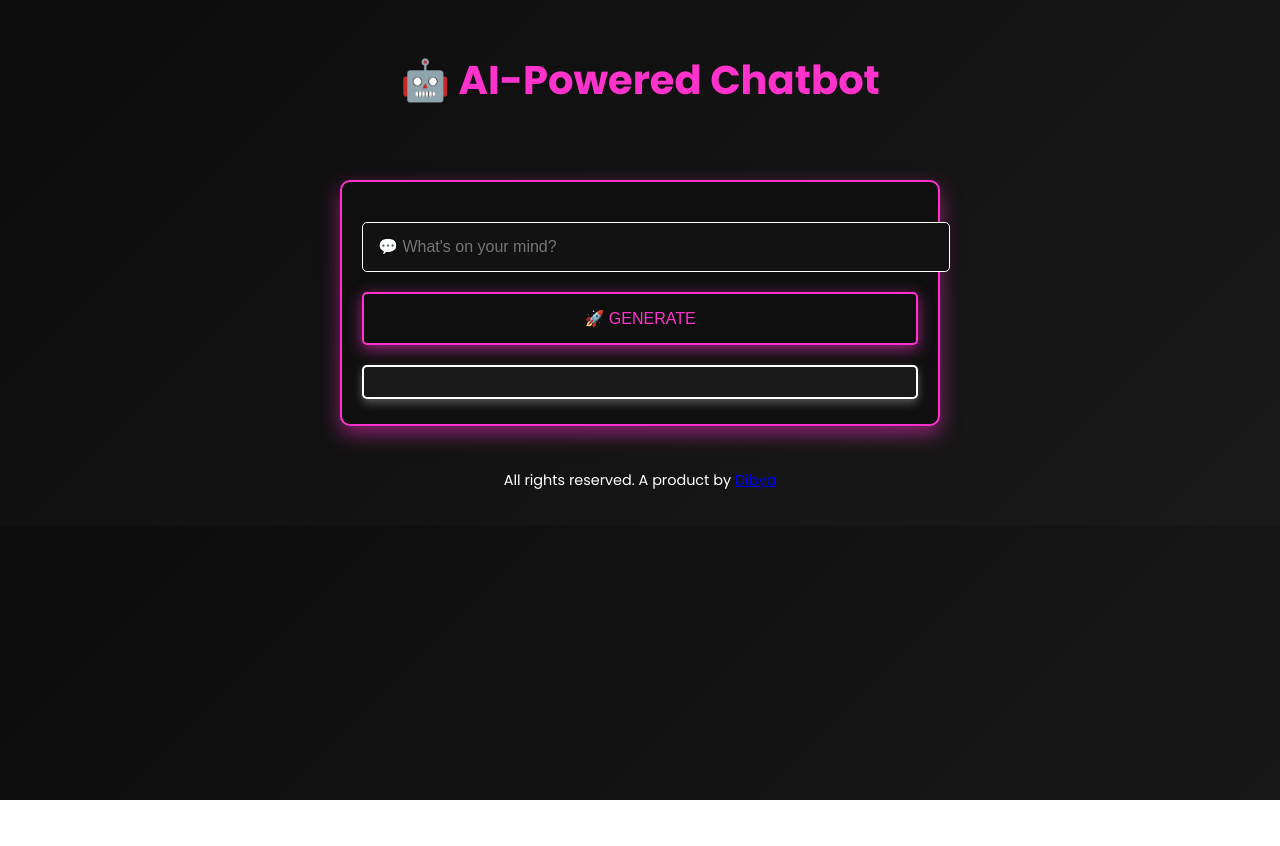
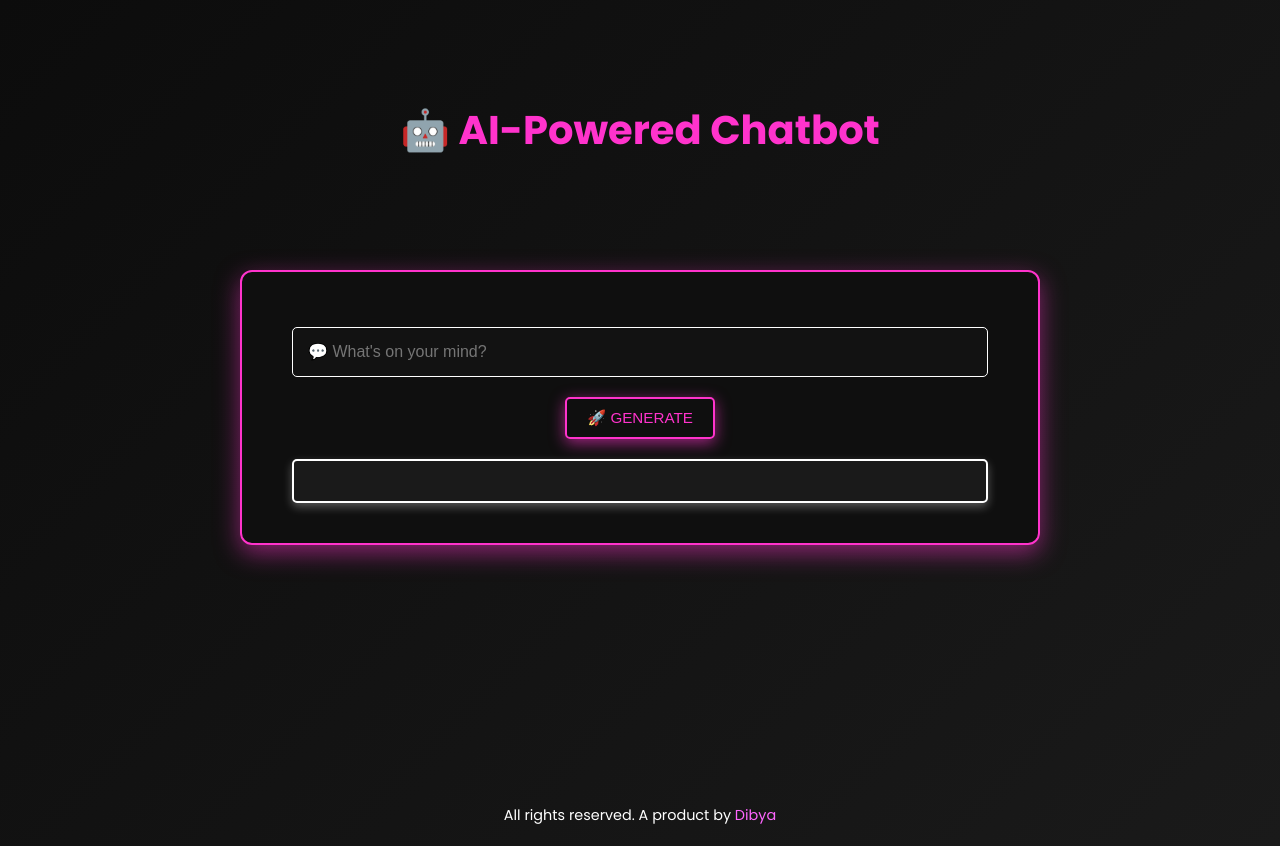
Before and after one commit to Blacburry/AI_chat_app, a plain HTML site: page index.html in a window 1280 px wide. Before the commit the page ends 800 px from the top, so only its background shows below. Drawn offline with Linux system fonts and the light colour scheme.

Commit message:
Bug fix
Fixed some minor issues in the frontend.

```diff
--- a/index.html
+++ b/index.html
@@ -10,9 +10,10 @@
   <header>
     <h1 id="headerText">🤖 AI-Powered Chatbot</h1>
   </header>
+
   <script>
-alert("this website doesn't work good on phones")
-    </script>
+    alert("This website doesn't work well on phones. Like, seriously.")
+  </script>
 
   <main class="container">
     <section class="chat-section">
@@ -21,18 +22,11 @@ alert("this website doesn't work good on phones")
       <div class="loader" id="loader" style="display: none;"></div>
       <div id="result"></div>
     </section>
-
-    <!--
-    <aside class="ads-section">
-      <h2>Sponsored</h2>
-      <div class="ad">Your ad here</div>
-    </aside>
-    -->
-
   </main>
 
   <footer>
-    <p>All rights reserved. A product by
+    <p>
+      All rights reserved. A product by
       <a href="https://www.linkedin.com/in/dibya-chowdhury-355967322/" target="_blank">Dibya</a>
     </p>
   </footer>
--- a/style.css
+++ b/style.css
@@ -1,51 +1,52 @@
-/* Import modern fonts */
 @import url('https://fonts.googleapis.com/css2?family=Poppins:wght@400;700&display=swap');
 
-/* General body styling for a darker aesthetic */
+* {
+  box-sizing: border-box;
+  padding: 0;
+  margin: 0;
+}
+
 body {
   font-family: 'Poppins', sans-serif;
-  margin: 0;
-  padding: 20px;
   background: linear-gradient(135deg, #0c0c0c, #1a1a1a);
   color: #ffffff;
   display: flex;
   flex-direction: column;
   align-items: center;
-  justify-content: center;
-  height: auto; /* Allow height to expand on smaller screens */
-  overflow: auto;
+  min-height: 100vh;
+  padding: 20px;
 }
 
-/* Header styling */
+/* Header */
 header {
   width: 100%;
   text-align: center;
   padding: 30px 20px;
+  margin-top: 50px;
 }
 
 header h1 {
-  font-size: 2.5rem; /* Smaller size for better mobile view */
+  font-size: 2.5rem;
   font-weight: bold;
-  margin: 0;
   animation: colorChange 5s infinite;
 }
 
-/* Container styling */
+/* Main container */
 .container {
-  width: 100%;
-  max-width: 600px;
-  background: rgba(15, 15, 15, 0.9);
+  width: 90%;
+  max-width: 800px;
+  background: rgba(15, 15, 15, 0.95);
   border: 2px solid;
-  border-radius: 10px;
+  border-radius: 12px;
   animation: colorChange 5s infinite;
-  box-shadow: 0 8px 20px rgba(255, 51, 204, 0.5);
-  padding: 25px 20px;
+  box-shadow: 0 8px 24px rgba(255, 51, 204, 0.5);
+  padding: 40px 50px;
+  margin-top: 80px;
   text-align: center;
-  margin-top: 40px;
-  box-sizing: border-box;
 }
 
-/* Input styling */
+
+/* Input */
 input[type="text"] {
   width: 100%;
   padding: 15px;
@@ -54,56 +55,42 @@ input[type="text"] {
   border-radius: 5px;
   background-color: #121212;
   color: #ffffff;
-  transition: border-color 0.3s, box-shadow 0.3s;
   font-size: 1rem;
+  transition: 0.3s;
 }
 
 input[type="text"]:focus {
   border-color: #ff66ff;
+  box-shadow: 0 0 10px #ff33cc;
   outline: none;
-  box-shadow: 0 0 10px #ff33cc;
 }
 
-/* Button styling with animated border */
+/* Button */
 button {
-  margin-top: 20px;
-  padding: 15px 20px;
-  font-size: 1rem;
+  width: auto;
+  min-width: 150px;
+  padding: 10px 20px;
+  font-size: 0.95rem;
   background-color: transparent;
   color: #ffffff;
   border: 2px solid;
   border-radius: 5px;
   animation: colorChange 5s infinite;
+  box-shadow: 0 4px 15px rgba(255, 51, 204, 0.6);
   cursor: pointer;
   text-transform: uppercase;
-  transition: background-color 0.3s, transform 0.2s;
-  box-shadow: 0 4px 15px rgba(255, 51, 204, 0.6);
-  width: 100%;
+  transition: 0.3s;
+  margin: 20px auto 0;
+  display: block;
 }
+
 
 button:hover {
   background-color: rgba(255, 102, 255, 0.1);
   transform: scale(1.05);
 }
 
-/* Result display styling */
-#result {
-  margin-top: 20px;
-  padding: 15px;
-  border: 2px solid #ffffff;
-  background-color: #1a1a1a;
-  border-radius: 5px;
-  font-size: 1rem;
-  text-align: left;
-  padding-right: 20px;
-  padding-left: 20px;
-  color: #ffffff;
-  box-shadow: 0 4px 10px rgba(255, 255, 255, 0.3);
-  max-width: 100%;
-  word-wrap: break-word;
-}
-
-/* Loader animation */
+/* Loader */
 .loader {
   border: 8px solid rgba(255, 255, 255, 0.1);
   border-top: 8px solid #ff33cc;
@@ -114,16 +101,44 @@ button:hover {
   margin: 20px auto;
 }
 
+/* Result output */
+#result {
+  margin-top: 20px;
+  padding: 20px;
+  background-color: #1a1a1a;
+  border: 2px solid #ffffff;
+  border-radius: 5px;
+  font-size: 1rem;
+  color: #ffffff;
+  word-wrap: break-word;
+  box-shadow: 0 4px 10px rgba(255, 255, 255, 0.3);
+  text-align: left;
+}
+
+/* Footer */
+footer {
+  margin-top: 260px;
+  font-size: 0.9rem;
+  color: #ffffff;
+  text-align: center;
+}
+
+footer a {
+  color: #ff66ff;
+  text-decoration: none;
+}
+
+footer a:hover {
+  text-decoration: underline;
+}
+
+/* Animations */
 @keyframes spin {
-  from {
-    transform: rotate(0deg);
-  }
   to {
     transform: rotate(360deg);
   }
 }
 
-/* Shared color-changing animation for header, container border, and button border */
 @keyframes colorChange {
   0% {
     border-color: #ff33cc;
@@ -147,14 +162,7 @@ button:hover {
   }
 }
 
-/* Footer styling */
-footer {
-  margin-top: 30px;
-  font-size: 0.9rem;
-  color: #ffffff;
-}
-
-/* Responsive tweaks for mobile screens */
+/* Responsive */
 @media (max-width: 600px) {
   header h1 {
     font-size: 2rem;
```
